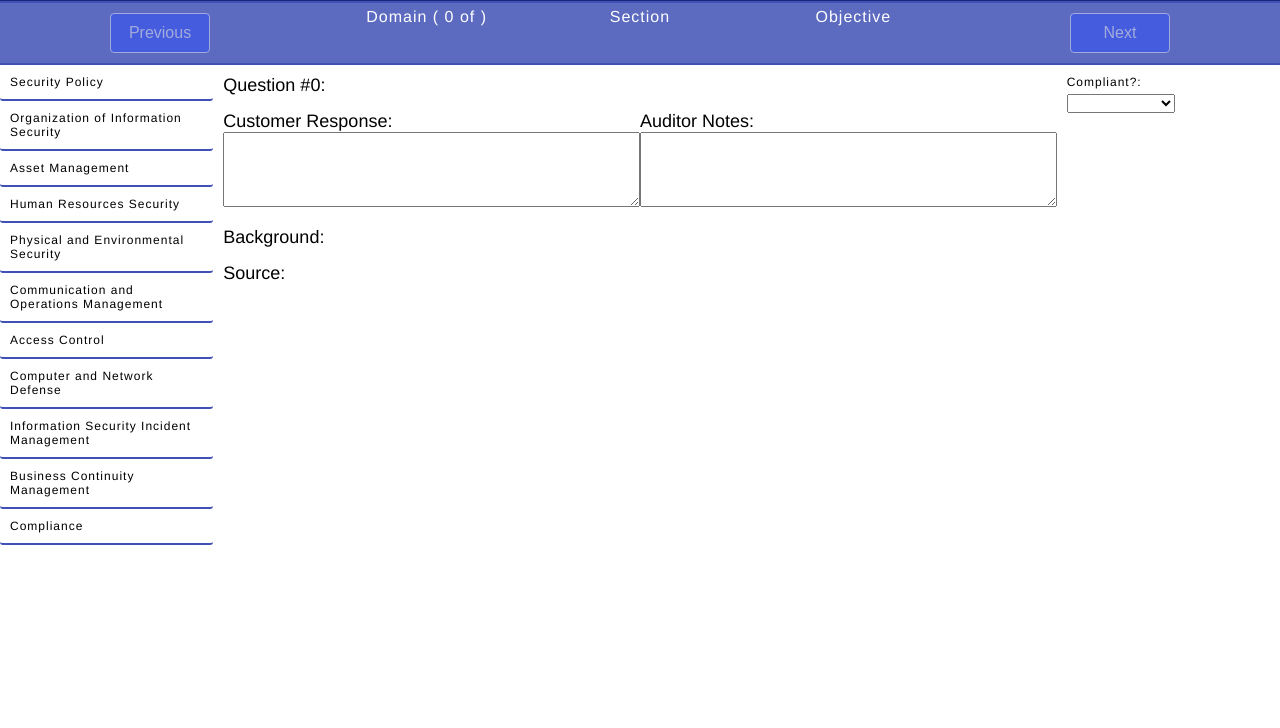
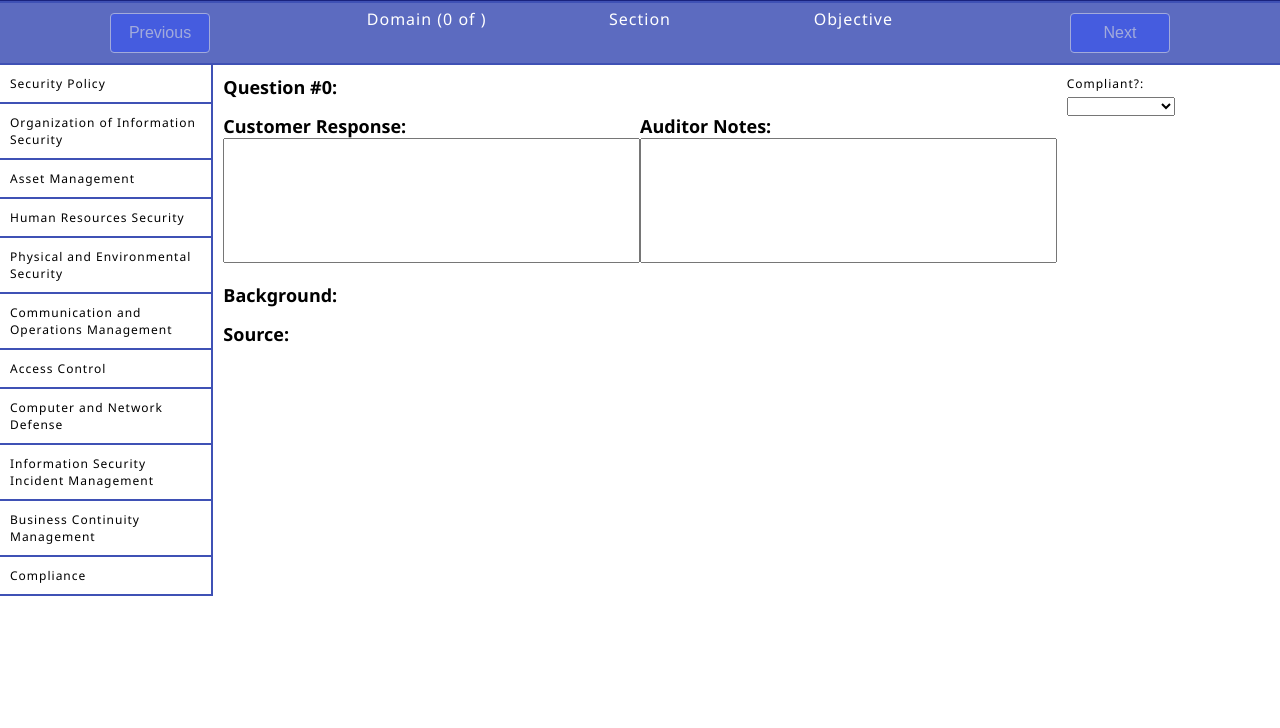
Before and after one commit to CriteraGroup/cgapp, an Electron app: page src/home/index.html in a window 1280 px wide. Shown: the part 72-800 px from the top of the page. Drawn offline with nearby package versions, Linux system fonts and the light colour scheme; some packages are replaced by stand-ins of ours; no server answers.

Commit message:
folterung(enhancement): Styling tweaks

```diff
--- a/src/main.scss
+++ b/src/main.scss
@@ -9,7 +9,7 @@ $purple: #3F51B5;
 $white: #fff;
 
 html, body {
-  font-family: 'Helvetica Neue', 'Arial', 'Times New Roman';
+  font-family: 'Segoe UI', Tahoma, Geneva, Verdana, sans-serif;
   font-size: 16px;
   font-weight: 100;
   margin: 0;
@@ -120,17 +120,18 @@ body {
 }
 
 .question, .answer, .finding, .status, .domain, .objective, .reason, .source, .customer-response, .auditor-notes {
-  font-family: monospace;
+  // font-family: monospace;
   font-weight: 300;
 
   textarea {
-    height: 75px;
+    height: 125px;
     width: 100%;
+    resize: none;
   }
 
   &-label {
     font-size: 18px;
-    font-weight: 500;
+    font-weight: bold;
   }
 }
 
@@ -249,8 +250,7 @@ body {
     @include span(12);
 
     border-bottom: 2px solid $purple;
-    border-bottom-left-radius: 3px;
-    border-bottom-right-radius: 3px;
+    border-right: 2px solid $purple;
     padding: 10px;
 
     transition: all .3s ease-out;
```
Also changed, not shown: src/home/index.html (+1 -1 lines), src/styles/main.css.
